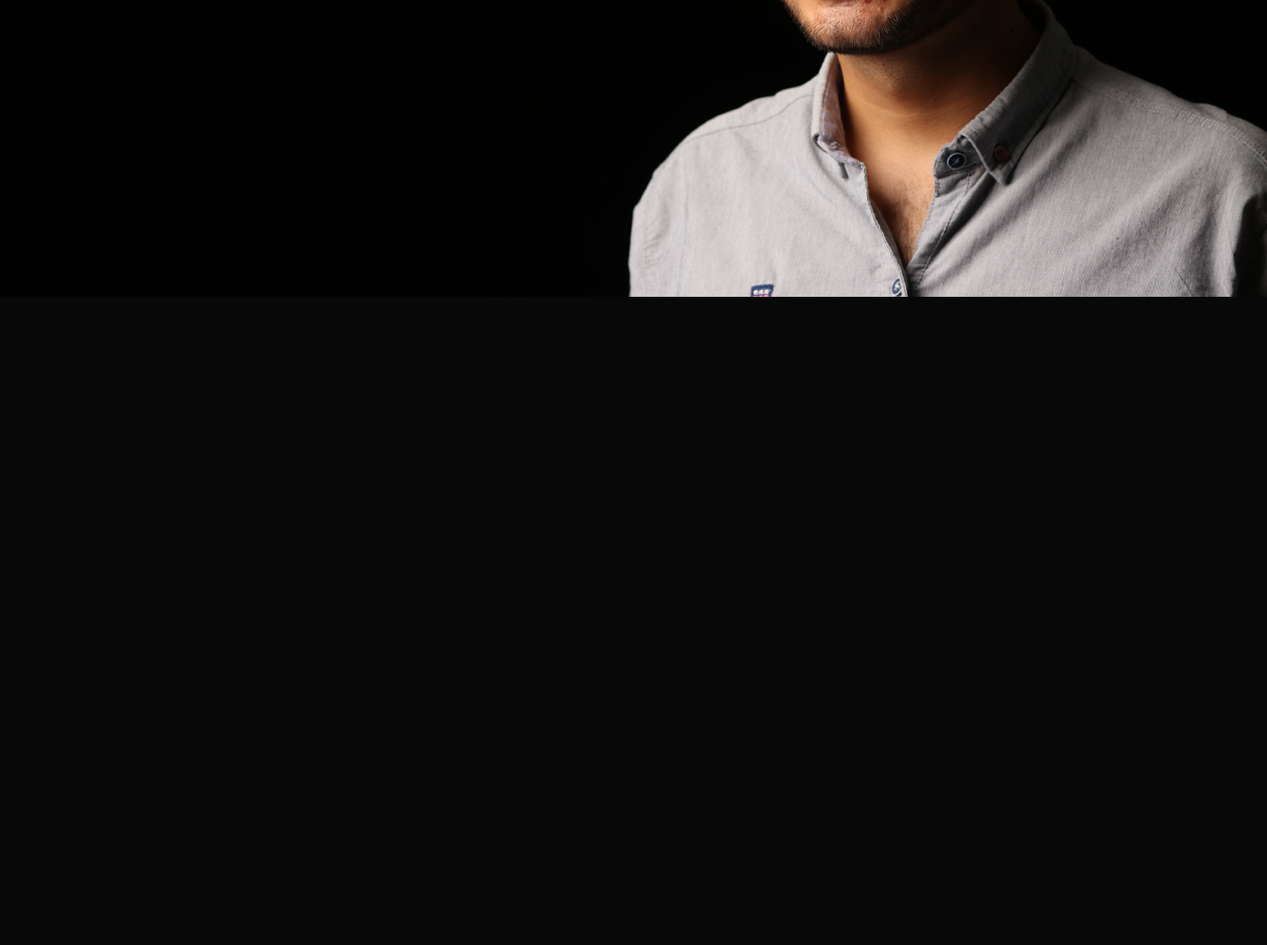
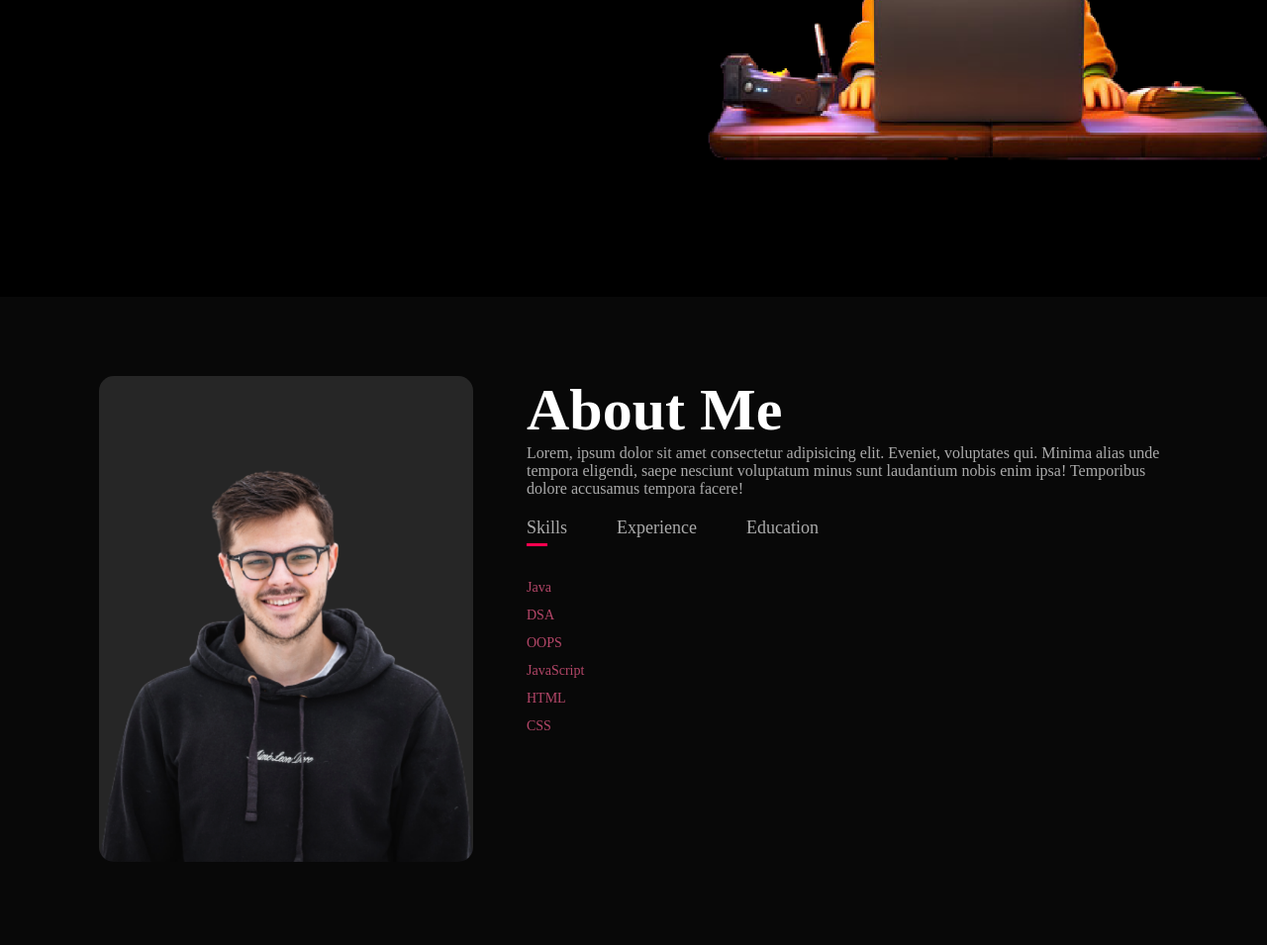
Before and after one commit to amantirpude/Portfolio, a plain HTML site: page index.html in a window 1280 px wide. Shown: the part 500-1455 px from the top of the page at 99% size. Before the commit the page ends 800 px from the top, so only its background shows below. Drawn offline with Linux system fonts and the light colour scheme.

Commit message:
made external javascript file

```diff
--- a/index.html
+++ b/index.html
@@ -21,10 +21,58 @@
                 </ul>
             </nav>
             <div id="header-text">
-                <p>Full Stack Developer</p>
-                <h1>Hi, I'm <span>Aman</span> Tirpude<br>from India</h1>
+                <p>Programmer | Developer</p>
+                <h1>Hi, I'm <span>Aman</span><br>Tirpude from India</h1>
             </div>
         </div>
     </div>
+
+    <!-- ------------about------------ -->
+    <div id="about">
+        <div class="cotainer">
+            <div class="row">
+                <div class="about-col-1">
+                    <img src="images/user.png" alt="">
+                </div>
+                <div class="about-col-2">
+                    <h1 class="sub-title">About Me</h1>
+                    <p>Lorem, ipsum dolor sit amet consectetur adipisicing elit. Eveniet, voluptates qui. Minima alias unde tempora eligendi, saepe nesciunt voluptatum minus sunt laudantium nobis enim ipsa! Temporibus dolore accusamus tempora facere!</p>
+
+                    <div class="tab-titles">
+                        <p class="tab-links active-link" onclick="opentab('skills',event)">Skills</p>
+                        <p class="tab-links" onclick="opentab('experience',event)">Experience</p>
+                        <p class="tab-links" onclick="opentab('education',event)">Education</p>
+                    </div>
+
+                    <div class="tab-contents active-tab" id="skills">
+                        <ul>
+                            <li><span>Java</span></li>
+                            <li><span>DSA</span></li>
+                            <li><span>OOPS</span></li>
+                            <li><span>JavaScript</span></li>
+                            <li><span>HTML</span></li>
+                            <li><span>CSS</span></li>
+                        </ul>
+                    </div>
+
+                    <div class="tab-contents" id="experience">
+                        <ul>
+                            <li><span>July,2017-July,2018</span><br>Software Development</li>
+                        </ul>
+                    </div>
+
+                    <div class="tab-contents" id="education">
+                        <ul>
+                            <li><span>2017</span><br>B.E from RTMNU</li>
+                            <li><span>2013</span><br>12th from K.V.O.F.Bhandara</li>
+                            <li><span>2011</span><br>12th from K.V.O.F.Bhandara</li>
+                        </ul>
+                    </div>
+                </div>
+            </div>
+        </div>
+    </div>
+
+    <script src="myScript.js"></script>
 </body>
 </html>
--- /dev/null
+++ b/myScript.js
@@ -0,0 +1,13 @@
+var tabLinks = document.getElementsByClassName("tab-links");
+var tabContents = document.getElementsByClassName("tab-contents");
+
+function opentab(tabname,event){
+    for(let tablink of tabLinks){
+        tablink.classList.remove("active-link");
+    }
+    for(let tabcontent of tabContents){
+        tabcontent.classList.remove("active-tab");
+    }
+    event.currentTarget.classList.add("active-link");
+    document.getElementById(tabname).classList.add("active-tab")
+}
--- a/style.css
+++ b/style.css
@@ -13,7 +13,7 @@ body{
 #header{
     width: 100%;
     height: 100vh;
-    background-image: url(images/background.png);
+    background-image: url(images/background2.png);
     background-size: cover;
     background-position: center;
 }
@@ -70,3 +70,80 @@ nav ul li a:hover::after{
 #header-text h1 span{
     color: #ff004f;
 }
+
+/* --------------about------------- */
+
+#about{
+    padding: 80px 100px;
+    color: #ababab;
+}
+.row{
+    display: flex;
+    justify-content: space-between;
+    flex-wrap: wrap;
+}
+
+.about-col-1{
+    flex-basis: 35%;
+}
+
+.about-col-1 img{
+    width: 100%;
+    border-radius: 15px;
+}
+
+.about-col-2{
+    flex-basis: 60%;
+}
+
+.sub-title{
+    font-size: 60px;
+    font-weight: 600;
+    color: #fff;
+}
+
+.tab-titles{
+    display: flex;
+    margin: 20px 0 40px;
+}
+
+.tab-links{
+    margin-right: 50px;
+    font-size: 18px;
+    font-weight: 500;
+    cursor: pointer;
+    position: relative;
+}
+
+.tab-links::after{
+    content: '';
+    width: 0;
+    height: 3px;
+    background: #ff004f;
+    position: absolute;
+    left: 0;
+    bottom: -8px;
+    transition: 0.5s;
+}
+
+.tab-links.active-link::after{
+    width: 50%;
+}
+
+.tab-contents ul li{
+    list-style: none;
+    margin: 10px 0;
+}
+
+.tab-contents ul li span{
+    color: #b54769;
+    font-size: 14px;
+}
+
+.tab-contents{
+    display: none;
+}
+
+.tab-contents.active-tab{
+    display: block;
+}
```
Also changed, not shown: images/background2.png (added).
